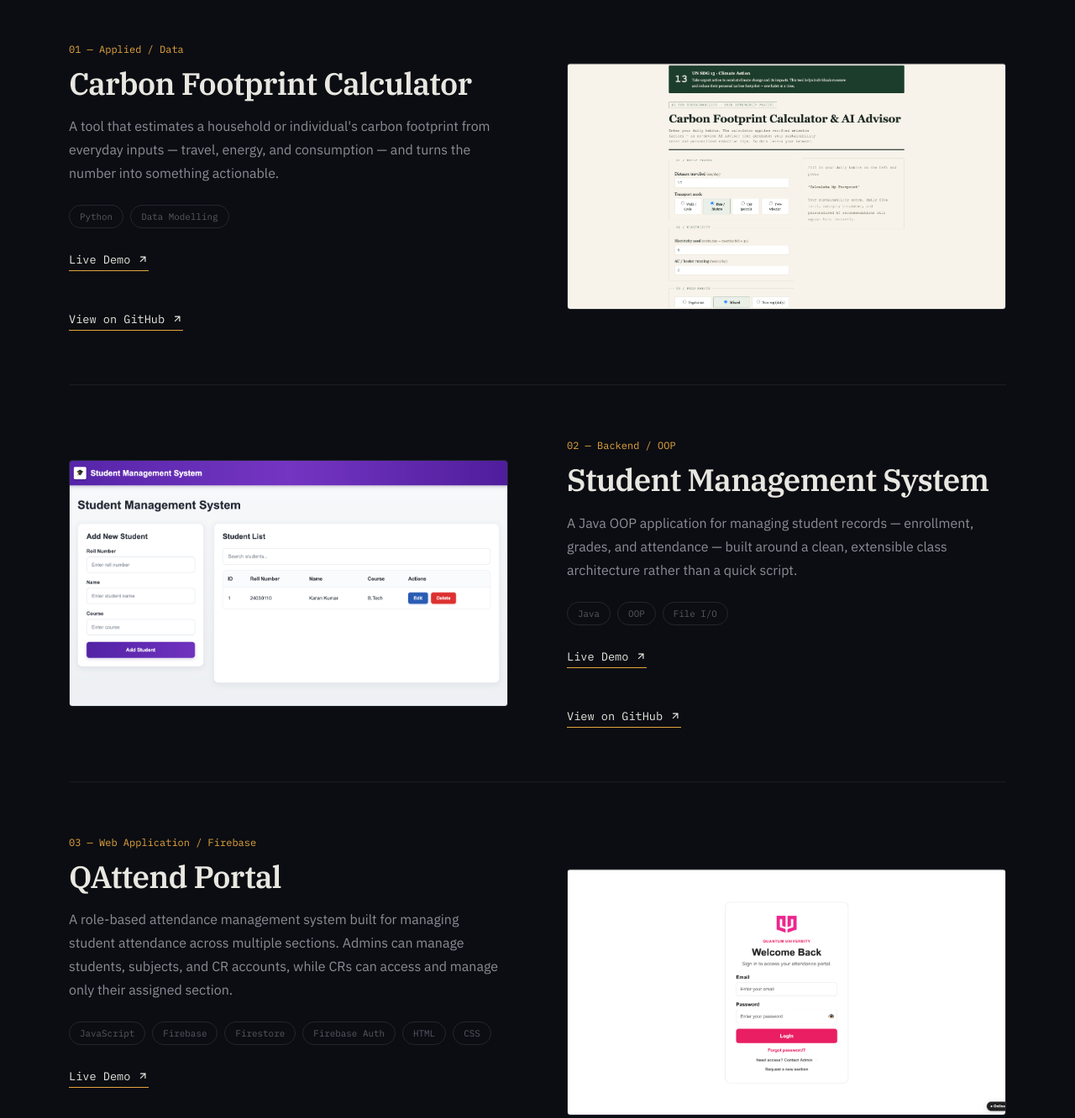
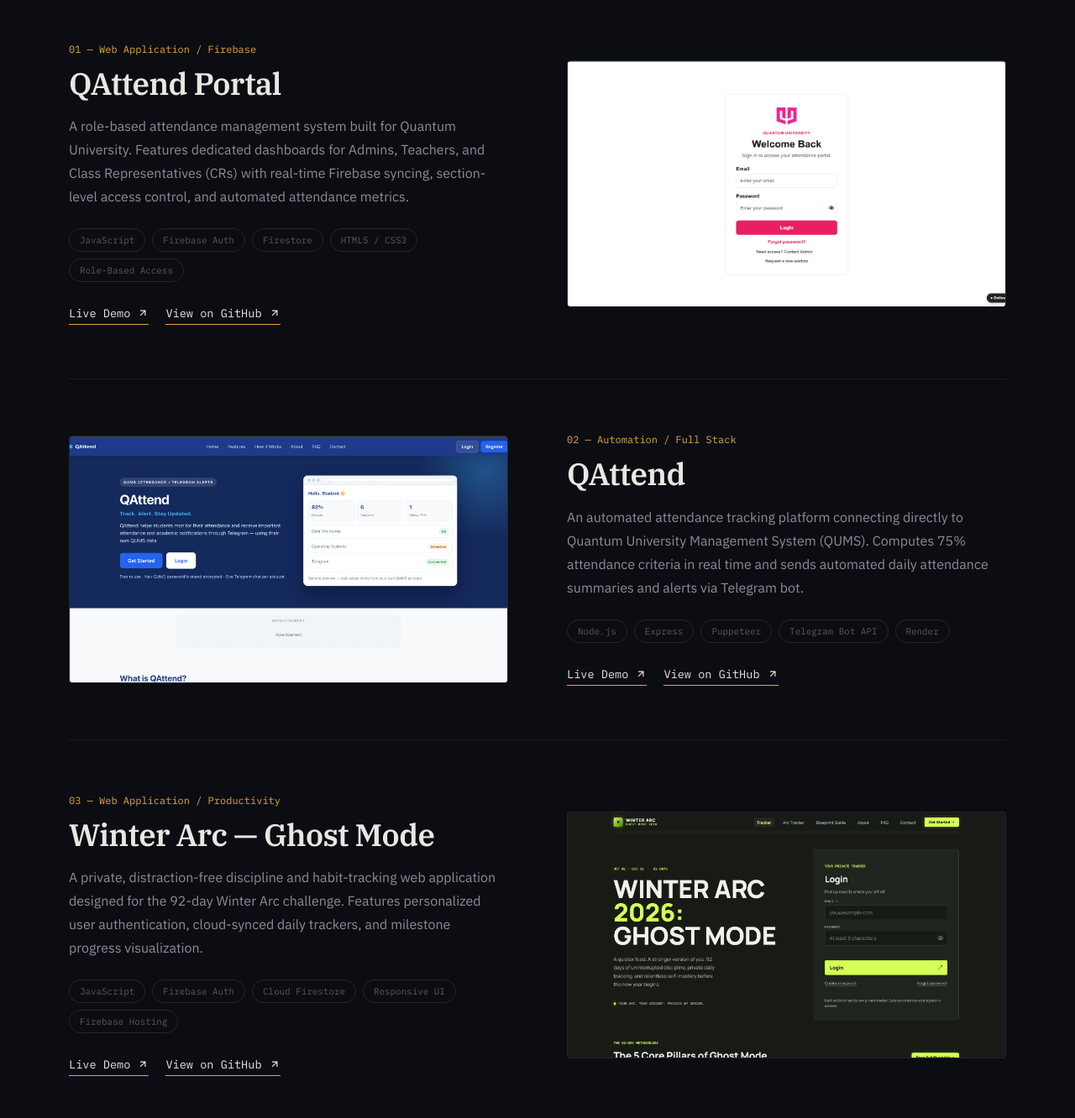
Before and after one commit to karansin003/karan-portfolio, a website: page index.html in a window 1280 px wide. Shown: the part 3340-4672 px from the top of the page at 84% size. Drawn offline with Linux system fonts and the light colour scheme; no server answers.

Commit message:
feat: update projects showcase with QAttend Portal, QAttend, Winter Arc, and Ranju Art Gallery

```diff
--- a/index.html
+++ b/index.html
@@ -178,90 +178,138 @@
         </div>
 
         <div class="project reveal">
-          <div class="project-media"><img src="carbon-footprint-calculator.png" alt="Carbon Footprint Calculator screenshot" loading="lazy"></div>
+          <div class="project-media">
+            <img src="qattend-portal.png" alt="QAttend Portal screenshot" loading="lazy">
+          </div>
           <div>
-            <div class="project-num">01 — Applied / Data</div>
-            <h3>Carbon Footprint Calculator</h3>
-            <p class="project-desc">A tool that estimates a household or individual's carbon footprint from everyday
-              inputs — travel, energy, and consumption — and turns the number into something actionable.</p>
-            <div class="stack"><span>Python</span><span>Data Modelling</span></div>
-            <a class="project-link" href="https://carbon-footprint-calculator-tau-taupe.vercel.app/" target="_blank"
-              rel="noopener">Live Demo <svg viewBox="0 0 24 24" fill="none" stroke="currentColor" stroke-width="2">
-                <path d="M7 17L17 7M7 7h10v10" />
-              </svg></a>
-            <br><br>
-            <a class="project-link" href="https://github.com/karansin003/carbon-footprint-calculator" target="_blank"
-              rel="noopener">View on GitHub <svg viewBox="0 0 24 24" fill="none" stroke="currentColor" stroke-width="2">
-                <path d="M7 17L17 7M7 7h10v10" />
-              </svg></a>
+            <div class="project-num">01 — Web Application / Firebase</div>
+            <h3>QAttend Portal</h3>
+            <p class="project-desc">
+              A role-based attendance management system built for Quantum University. Features dedicated dashboards for Admins, Teachers, and Class Representatives (CRs) with real-time Firebase syncing, section-level access control, and automated attendance metrics.
+            </p>
+            <div class="stack">
+              <span>JavaScript</span>
+              <span>Firebase Auth</span>
+              <span>Firestore</span>
+              <span>HTML5 / CSS3</span>
+              <span>Role-Based Access</span>
+            </div>
+            <div class="project-actions">
+              <a class="project-link" href="https://qattend-portal.web.app" target="_blank" rel="noopener">
+                Live Demo
+                <svg viewBox="0 0 24 24" fill="none" stroke="currentColor" stroke-width="2">
+                  <path d="M7 17L17 7M7 7h10v10" />
+                </svg>
+              </a>
+              <a class="project-link" href="https://github.com/karansin003/QAttend-Portal" target="_blank" rel="noopener">
+                View on GitHub
+                <svg viewBox="0 0 24 24" fill="none" stroke="currentColor" stroke-width="2">
+                  <path d="M7 17L17 7M7 7h10v10" />
+                </svg>
+              </a>
+            </div>
           </div>
         </div>
 
         <div class="project reveal">
-          <div class="project-media"><img src="student-management-system.png" alt="Student Management System screenshot" loading="lazy"></div>
+          <div class="project-media">
+            <img src="qattend.png" alt="QAttend attendance and alert bot screenshot" loading="lazy">
+          </div>
           <div>
-            <div class="project-num">02 — Backend / OOP</div>
-            <h3>Student Management System</h3>
-            <p class="project-desc">A Java OOP application for managing student records — enrollment, grades, and
-              attendance — built around a clean, extensible class architecture rather than a quick script.</p>
-            <div class="stack"><span>Java</span><span>OOP</span><span>File I/O</span></div>
-            <a class="project-link" href="https://student-management-system-red-five.vercel.app/" target="_blank"
-              rel="noopener">Live Demo <svg viewBox="0 0 24 24" fill="none" stroke="currentColor" stroke-width="2">
-                <path d="M7 17L17 7M7 7h10v10" />
-              </svg></a>
-            <br><br>
-            <a class="project-link" href="https://github.com/karansin003/Student-Management-System" target="_blank"
-              rel="noopener">View on GitHub <svg viewBox="0 0 24 24" fill="none" stroke="currentColor" stroke-width="2">
-                <path d="M7 17L17 7M7 7h10v10" />
-              </svg></a>
+            <div class="project-num">02 — Automation / Full Stack</div>
+            <h3>QAttend</h3>
+            <p class="project-desc">
+              An automated attendance tracking platform connecting directly to Quantum University Management System (QUMS). Computes 75% attendance criteria in real time and sends automated daily attendance summaries and alerts via Telegram bot.
+            </p>
+            <div class="stack">
+              <span>Node.js</span>
+              <span>Express</span>
+              <span>Puppeteer</span>
+              <span>Telegram Bot API</span>
+              <span>Render</span>
+            </div>
+            <div class="project-actions">
+              <a class="project-link" href="https://qattend.onrender.com" target="_blank" rel="noopener">
+                Live Demo
+                <svg viewBox="0 0 24 24" fill="none" stroke="currentColor" stroke-width="2">
+                  <path d="M7 17L17 7M7 7h10v10" />
+                </svg>
+              </a>
+              <a class="project-link" href="https://github.com/karansin003/qattend" target="_blank" rel="noopener">
+                View on GitHub
+                <svg viewBox="0 0 24 24" fill="none" stroke="currentColor" stroke-width="2">
+                  <path d="M7 17L17 7M7 7h10v10" />
+                </svg>
+              </a>
+            </div>
           </div>
         </div>
+
         <div class="project reveal">
           <div class="project-media">
-            <img src="qattend-portal.png" alt="QAttend Portal screenshot" loading="lazy">
+            <img src="arc-challenge.png" alt="Winter Arc Ghost Mode screenshot" loading="lazy">
           </div>
-
           <div>
-            <div class="project-num">03 — Web Application / Firebase</div>
-
-            <h3>QAttend Portal</h3>
-
+            <div class="project-num">03 — Web Application / Productivity</div>
+            <h3>Winter Arc — Ghost Mode</h3>
             <p class="project-desc">
-              A role-based attendance management system built for managing student
-              attendance across multiple sections. Admins can manage students,
-              subjects, and CR accounts, while CRs can access and manage only their
-              assigned section.
+              A private, distraction-free discipline and habit-tracking web application designed for the 92-day Winter Arc challenge. Features personalized user authentication, cloud-synced daily trackers, and milestone progress visualization.
             </p>
-
             <div class="stack">
               <span>JavaScript</span>
-              <span>Firebase</span>
-              <span>Firestore</span>
               <span>Firebase Auth</span>
-              <span>HTML</span>
-              <span>CSS</span>
+              <span>Cloud Firestore</span>
+              <span>Responsive UI</span>
+              <span>Firebase Hosting</span>
             </div>
+            <div class="project-actions">
+              <a class="project-link" href="https://arc-challenge.web.app/" target="_blank" rel="noopener">
+                Live Demo
+                <svg viewBox="0 0 24 24" fill="none" stroke="currentColor" stroke-width="2">
+                  <path d="M7 17L17 7M7 7h10v10" />
+                </svg>
+              </a>
+              <a class="project-link" href="https://github.com/karansin003/winter-arc" target="_blank" rel="noopener">
+                View on GitHub
+                <svg viewBox="0 0 24 24" fill="none" stroke="currentColor" stroke-width="2">
+                  <path d="M7 17L17 7M7 7h10v10" />
+                </svg>
+              </a>
+            </div>
+          </div>
+        </div>
 
-            <a class="project-link" href="https://qattend-portal.web.app" target="_blank" rel="noopener">
-
-              Live Demo
-
-              <svg viewBox="0 0 24 24" fill="none" stroke="currentColor" stroke-width="2">
-                <path d="M7 17L17 7M7 7h10v10" />
-              </svg>
-            </a>
-
-            <br><br>
-
-            <a class="project-link" href="https://github.com/karansin003/QAttend-Portal" target="_blank" rel="noopener">
-
-              View on GitHub
-
-              <svg viewBox="0 0 24 24" fill="none" stroke="currentColor" stroke-width="2">
-                <path d="M7 17L17 7M7 7h10v10" />
-              </svg>
-            </a>
-
+        <div class="project reveal">
+          <div class="project-media">
+            <img src="ranjuart.png" alt="Ranju Art Gallery screenshot" loading="lazy">
+          </div>
+          <div>
+            <div class="project-num">04 — E-Commerce / Full Stack</div>
+            <h3>Ranju Art Gallery</h3>
+            <p class="project-desc">
+              A full-stack editorial art gallery and e-commerce platform. Features curated artwork showcases, custom client commission requests, server-side price verification checkout, verified client reviews, studio video showcases, and a secure admin dashboard.
+            </p>
+            <div class="stack">
+              <span>React 18</span>
+              <span>Node.js</span>
+              <span>Express</span>
+              <span>Supabase / PostgreSQL</span>
+              <span>Tailwind CSS</span>
+            </div>
+            <div class="project-actions">
+              <a class="project-link" href="https://ranjuart.onrender.com" target="_blank" rel="noopener">
+                Live Demo
+                <svg viewBox="0 0 24 24" fill="none" stroke="currentColor" stroke-width="2">
+                  <path d="M7 17L17 7M7 7h10v10" />
+                </svg>
+              </a>
+              <a class="project-link" href="https://github.com/karansin003/ranju-art-gallery" target="_blank" rel="noopener">
+                View on GitHub
+                <svg viewBox="0 0 24 24" fill="none" stroke="currentColor" stroke-width="2">
+                  <path d="M7 17L17 7M7 7h10v10" />
+                </svg>
+              </a>
+            </div>
           </div>
         </div>
       </div>
@@ -324,7 +372,7 @@
           <div class="tl-item">
             <div class="tl-year mono">2026</div>
             <h4>Third year — consistent practice</h4>
-            <p>Built the Carbon Footprint Calculator and Student Management System while continuing regular DSA practice
+            <p>Engineered full-stack platforms including QAttend Portal, QAttend, and Winter Arc while continuing regular DSA practice
               on LeetCode.</p>
           </div>
           <div class="tl-item">
--- a/style.css
+++ b/style.css
@@ -298,8 +298,9 @@ section{padding:150px 0;position:relative;}
   padding:6px 12px;border:1px solid var(--border);border-radius:20px;
   color:var(--text-faint);
 }
+.project-actions{display:flex;flex-wrap:wrap;gap:20px;align-items:center;margin-top:28px;}
 .project-link{
-  display:inline-flex;align-items:center;gap:8px;margin-top:28px;
+  display:inline-flex;align-items:center;gap:8px;
   font-family:'IBM Plex Mono',monospace;font-size:0.85rem;color:var(--text);
   border-bottom:1px solid var(--accent);padding-bottom:4px;
 }
```
Also changed, not shown: arc-challenge.png (added), carbon-footprint-calculator.png (deleted), qattend.png (added), ranjuart.png (added), student-management-system.png (deleted).
